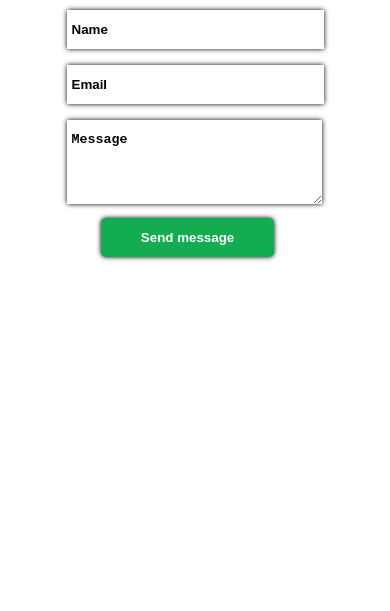
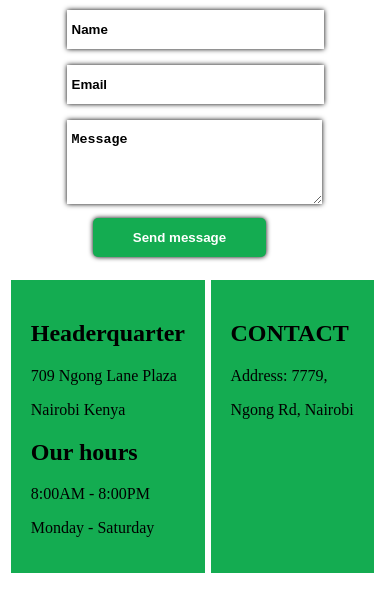
Before and after one commit to Moses-254-Mugo/Rental_space, a plain HTML site: page contact.html in a window 390 px wide. Shown: the part 203-814 px from the top of the page. Drawn offline with Linux system fonts and the light colour scheme.

Commit message:
Add contact phone number and operating hours on the page

```diff
--- a/assets/css/contact.css
+++ b/assets/css/contact.css
@@ -4,7 +4,7 @@
     padding: 15%;
 
 }
-.contact{
+.cont_header{
     background-color:#14AC51;
     text-align: center;
     padding: 10px;
@@ -40,7 +40,7 @@ button{
     background-color: #14AC51;
     color: white;
     padding: 12px 40px 12px 40px;
-    margin-left: 15%;
+    margin-left: 12%;
     border: none;
     outline: none;
     border-radius: 5px;
@@ -55,3 +55,15 @@ button:hover{
     color: green;
 
 }
+.contacts{
+    display: flex;
+    flex-wrap: wrap;
+    justify-content: space-around;
+
+}
+.col{
+    background-color:#14AC51;
+    padding: 20px;
+    margin-top: 20px;
+
+}
--- a/contact.html
+++ b/contact.html
@@ -13,7 +13,7 @@
         <div class="banner">
 
         </div>
-        <div class="contact">
+        <div class="cont_header">
             <h2>CONTACTS</h2>
         </div>
         <h1>GET IN TOUCH</h1>
@@ -38,6 +38,25 @@
             </div>
         </div>
 
+        <div class="contacts">
+            <div class="col left">
+                <h2>Headerquarter </h2>
+                <p>709 Ngong Lane Plaza</p>
+                <p>Nairobi Kenya</p>
+
+                <h2>Our hours</h2>
+                <p>8:00AM - 8:00PM</p>
+                <p>Monday - Saturday</p>
+            </div>
+            <div class="col right">
+                <h2>CONTACT</h2>
+                <p>Address: 7779,</p>
+                <p>Ngong Rd, Nairobi</p>
+                <b
+            </div>
+
+        </div>
+
     </div>
 
 </body>
```
